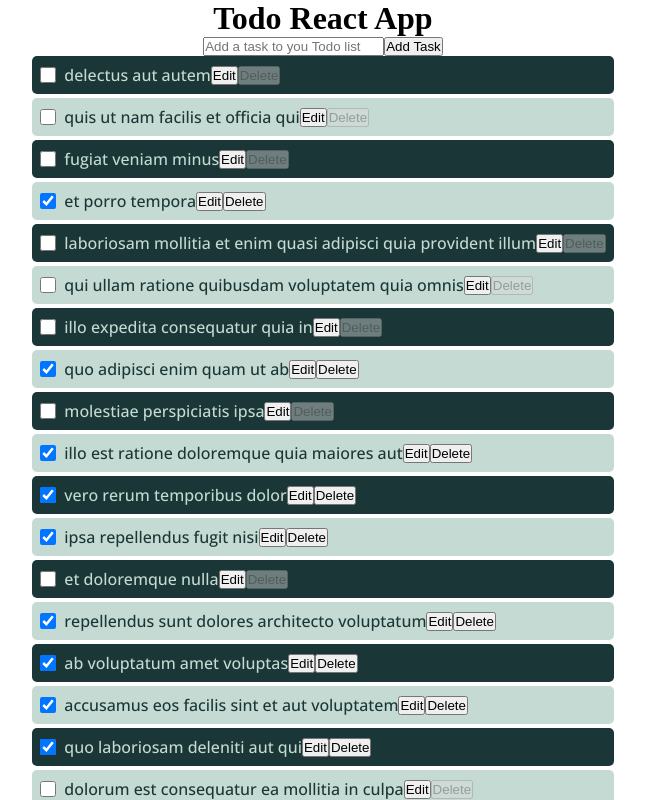
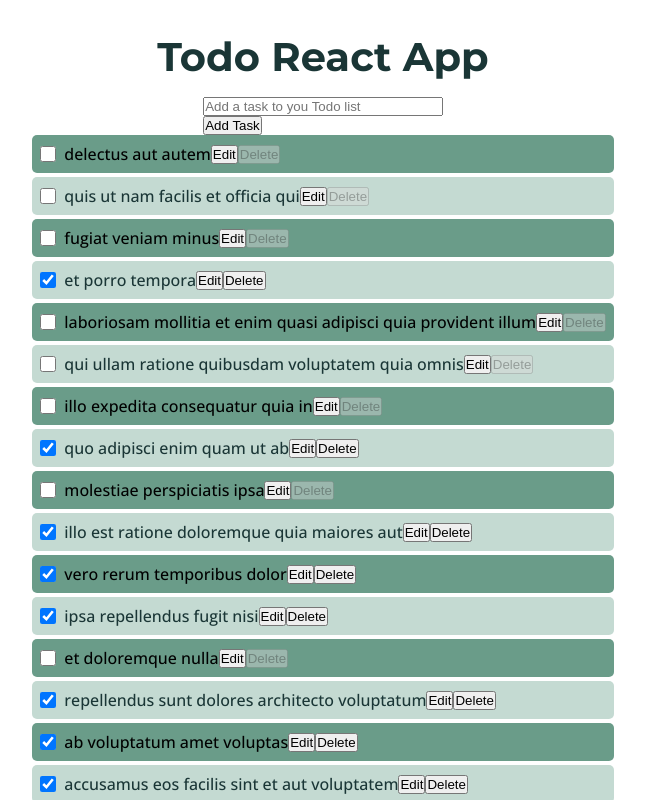
Before and after one commit to jfcode101/alab-320h.9.1, a React (Vite) app in the folder REACT-TODO-LIST/: page / in a window 1280 px wide. Shown: the top 800 px of the page, without its empty margins (317-962 px from the left). Built offline with nearby package versions, Linux system fonts and the light colour scheme.

Commit message:
continuous improvement

```diff
--- a/REACT-TODO-LIST/src/assets/components/todo-form/TodoForm.jsx
+++ b/REACT-TODO-LIST/src/assets/components/todo-form/TodoForm.jsx
@@ -1,4 +1,5 @@
 import { useState } from "react";
+import "./form.css";
 
 function TodoForm({ dispatch }) {
   // state to store the input value
@@ -23,6 +24,7 @@ function TodoForm({ dispatch }) {
         // add an onchange event listener
         onChange={(e) => setInputVal(e.target.value)}
         placeholder="Add a task to you Todo list"
+        className="cls-frm-input"
       />
       <button type="submit">Add Task</button>
     </form>
--- a/REACT-TODO-LIST/src/assets/components/todo-form/form.css
+++ b/REACT-TODO-LIST/src/assets/components/todo-form/form.css
@@ -0,0 +1,11 @@
+@import url(../../../index.css);
+
+.cls-form {
+  border: none;
+  outline: none;
+  /* padding: 1rem; */
+
+  .cls-frm-input {
+    width: 100%;
+  }
+}
--- a/REACT-TODO-LIST/src/assets/components/todo-item/item.css
+++ b/REACT-TODO-LIST/src/assets/components/todo-item/item.css
@@ -13,7 +13,8 @@
   align-items: center;
 
   &:nth-child(odd) {
-    background-color: var(--msuGreen-clr);
+    background-color: var(--oxley-clr);
+    color: black;
   }
   &:nth-child(even) {
     background-color: var(--amrcnSilver-clr);
--- a/REACT-TODO-LIST/src/assets/components/todo-list/TodoList.jsx
+++ b/REACT-TODO-LIST/src/assets/components/todo-list/TodoList.jsx
@@ -1,6 +1,6 @@
 // import React from "react";
 import TodoItem from "../todo-item/TodoItem";
-// import "./item.css";
+import "./list.css";
 
 function TodoList({ todos, dispatch }) {
   return (
--- a/REACT-TODO-LIST/src/index.css
+++ b/REACT-TODO-LIST/src/index.css
@@ -33,3 +33,9 @@ body {
     align-items: center;
   }
 }
+
+h1 {
+  margin: 2rem 0 1rem;
+  font: normal 700 2.5rem var(--montserrat-fnt);
+  color: var(--msuGreen-clr);
+}
```
